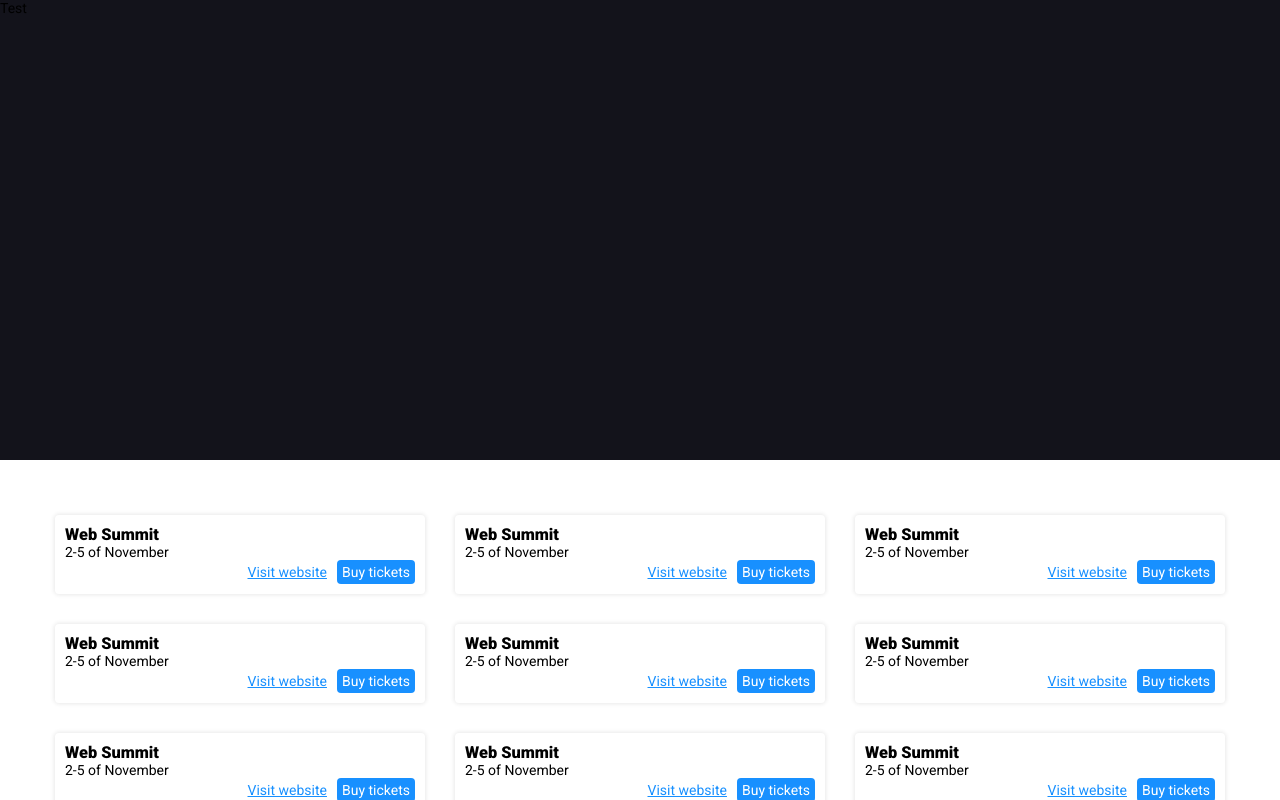
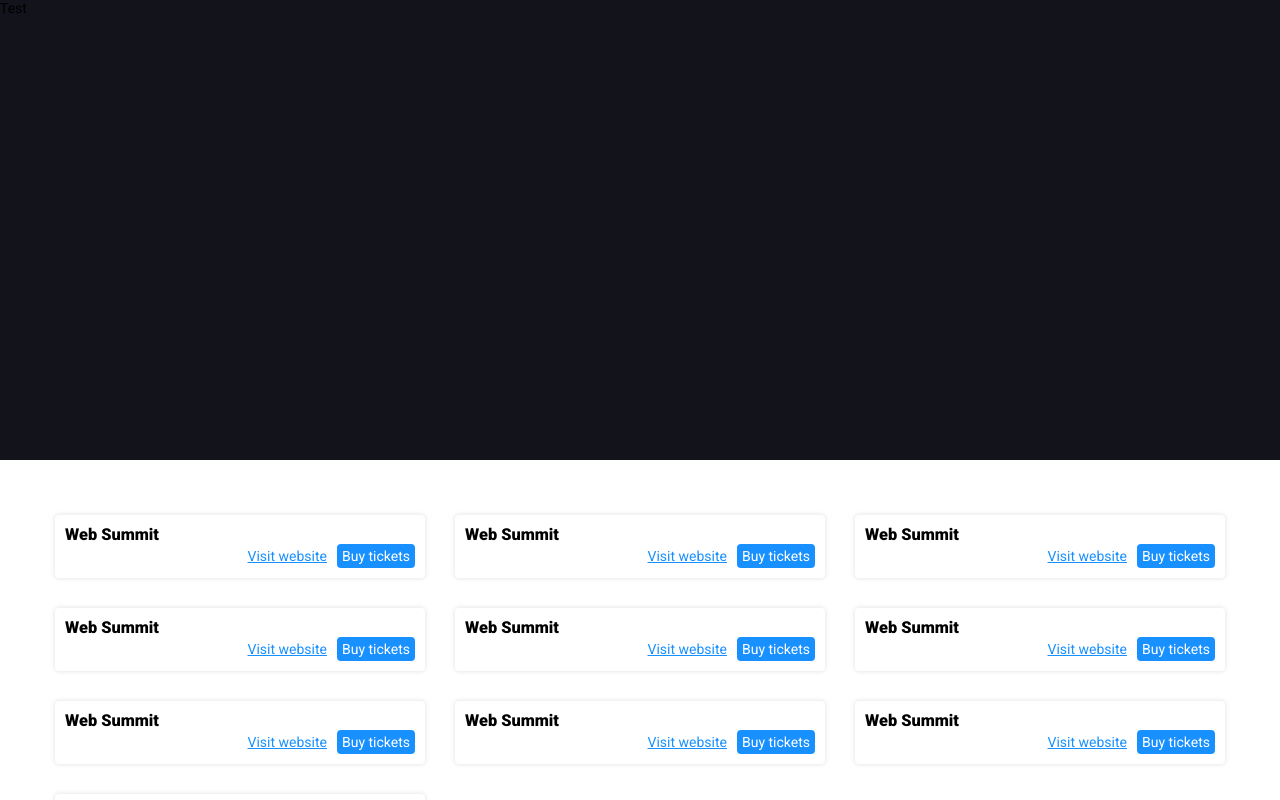
Before and after one commit to Confhub/remote-hub, a Next.js app: page / in a window 1280 px wide. Shown: the top 800 px of the page. Built offline with nearby package versions, Linux system fonts and the light colour scheme.

Commit message:
Add date utils

```diff
--- a/package.json
+++ b/package.json
@@ -7,6 +7,7 @@
     "start": "next start"
   },
   "dependencies": {
+    "date-fns": "^2.11.1",
     "next": "latest",
     "react": "16.8.6",
     "react-dom": "16.8.6",
--- a/src/components/EventList.tsx
+++ b/src/components/EventList.tsx
@@ -22,12 +22,7 @@
     <List>
       {conf.map((c, idx) => (
         <li key={idx}>
-          <ConferenceCard
-            title={c.title}
-            date={c.date}
-            url={c.url}
-            ticketsUrl={c.ticketsUrl}
-          />
+          <ConferenceCard {...c} />
         </li>
       ))}
     </List>
--- a/src/data/conferences.json
+++ b/src/data/conferences.json
@@ -1,61 +1,71 @@
 [
   {
     "title": "Web Summit",
-    "date": "2-5 of November",
+    "startDate": "2020-11-02T00:00:00.000Z",
+    "endDate": "2020-11-05T00:00:00.000Z",
     "url": "https://websummit.com/",
     "ticketsUrl": "https://websummit.com/"
   },
   {
     "title": "Web Summit",
-    "date": "2-5 of November",
+    "startDate": "2020-11-02T00:00:00.000Z",
+    "endDate": "2020-12-05T00:00:00.000Z",
     "url": "https://websummit.com/",
     "ticketsUrl": "https://websummit.com/"
   },
   {
     "title": "Web Summit",
-    "date": "2-5 of November",
+    "startDate": "2020-11-02T00:00:00.000Z",
+    "endDate": "2021-11-05T00:00:00.000Z",
     "url": "https://websummit.com/",
     "ticketsUrl": "https://websummit.com/"
   },
   {
     "title": "Web Summit",
-    "date": "2-5 of November",
+    "startDate": "2020-11-02T00:00:00.000Z",
+    "endDate": "2020-11-05T00:00:00.000Z",
     "url": "https://websummit.com/",
     "ticketsUrl": "https://websummit.com/"
   },
   {
     "title": "Web Summit",
-    "date": "2-5 of November",
+    "startDate": "2020-11-02T00:00:00.000Z",
+    "endDate": "2020-11-05T00:00:00.000Z",
     "url": "https://websummit.com/",
     "ticketsUrl": "https://websummit.com/"
   },
   {
     "title": "Web Summit",
-    "date": "2-5 of November",
+    "startDate": "2020-11-02T00:00:00.000Z",
+    "endDate": "2020-11-05T00:00:00.000Z",
     "url": "https://websummit.com/",
     "ticketsUrl": "https://websummit.com/"
   },
   {
     "title": "Web Summit",
-    "date": "2-5 of November",
+    "startDate": "2020-11-02T00:00:00.000Z",
+    "endDate": "2020-11-05T00:00:00.000Z",
     "url": "https://websummit.com/",
     "ticketsUrl": "https://websummit.com/"
   },
   {
     "title": "Web Summit",
-    "date": "2-5 of November",
+    "startDate": "2020-11-02T00:00:00.000Z",
+    "endDate": "2020-11-05T00:00:00.000Z",
     "url": "https://websummit.com/",
     "ticketsUrl": "https://websummit.com/"
   },
   {
     "title": "Web Summit",
-    "date": "2-5 of November",
+    "startDate": "2020-11-02T00:00:00.000Z",
+    "endDate": "2020-11-05T00:00:00.000Z",
     "url": "https://websummit.com/",
     "ticketsUrl": "https://websummit.com/"
   },
   {
     "title": "Web Summit",
-    "date": "2-5 of November",
+    "startDate": "2020-11-02T00:00:00.000Z",
+    "endDate": "2020-11-05T00:00:00.000Z",
     "url": "https://websummit.com/",
     "ticketsUrl": "https://websummit.com/"
   }
```
Also changed, not shown: src/utils/date.ts (added, +19 -0 lines), 1 other file (tests, documents, lock files or other folders).
